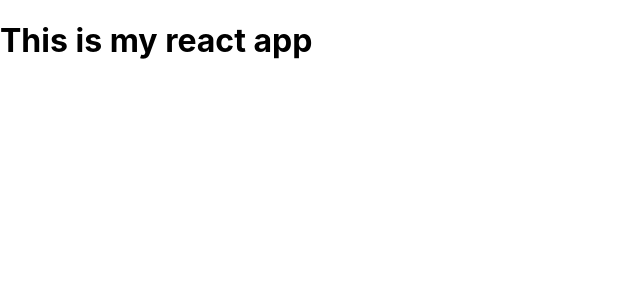
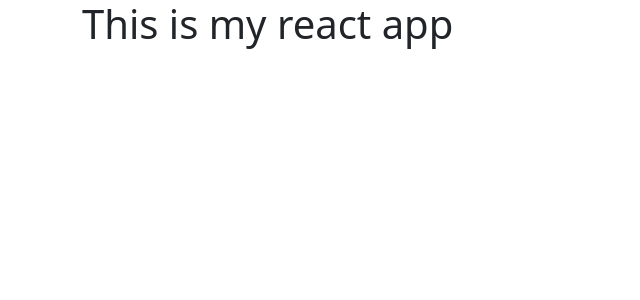
Before and after one commit to vivekkumarchimpu/Login, a React (Create React App) app in the folder frontend/: page / in a window 1280 px wide. Shown: the top 300 px of the page, without its empty margins (0-640 px from the left). Built offline with nearby package versions, Linux system fonts and the light colour scheme.

Commit message:
react app start

```diff
--- a/frontend/package.json
+++ b/frontend/package.json
@@ -6,6 +6,7 @@
     "@testing-library/jest-dom": "^5.17.0",
     "@testing-library/react": "^13.4.0",
     "@testing-library/user-event": "^13.5.0",
+    "bootstrap": "^5.3.3",
     "nodemon": "^3.1.4",
     "react": "^18.3.1",
     "react-dom": "^18.3.1",
--- a/frontend/src/App.js
+++ b/frontend/src/App.js
@@ -1,9 +1,13 @@
 import './App.css';
+import '../node_modules/bootstrap/dist/css/bootstrap.min.css'
 
 function App() {
   return (
     <>
+      <div className="container">
       <h1>This is my react app</h1>
+      </div>
+
     </>
   );
 }
```
Also changed, not shown: 1 other file (tests, documents, lock files or other folders).
